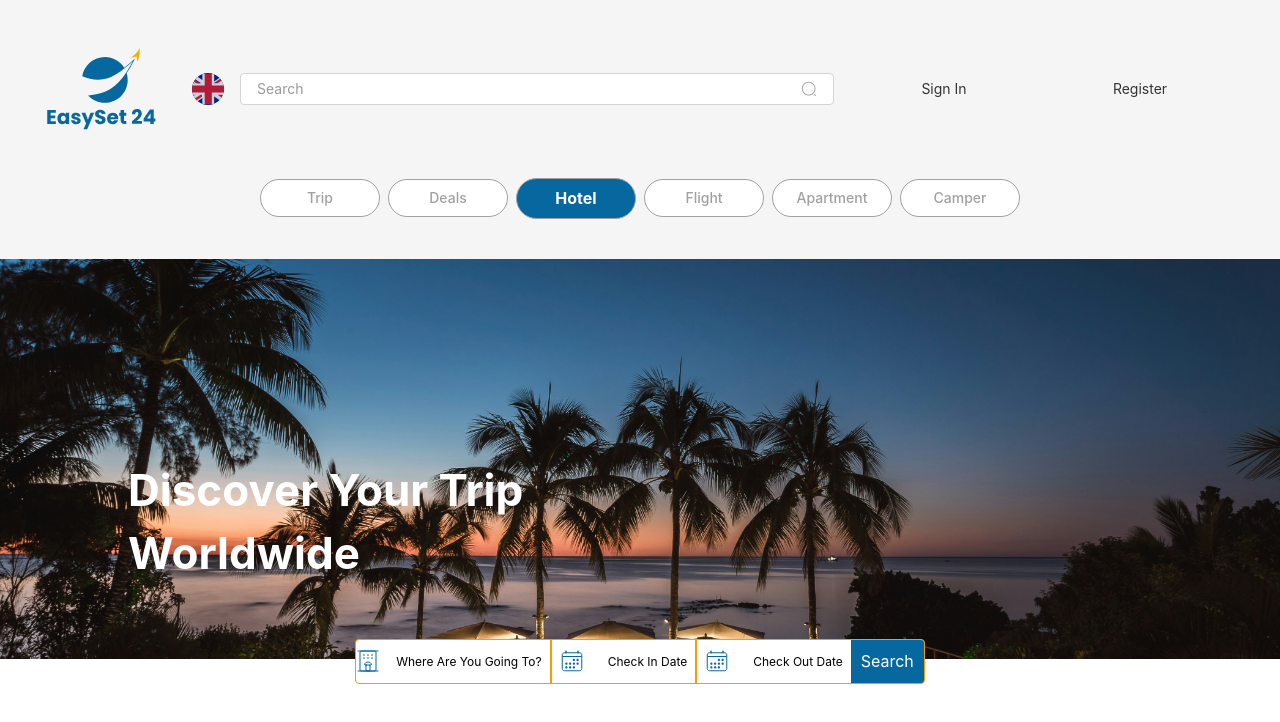
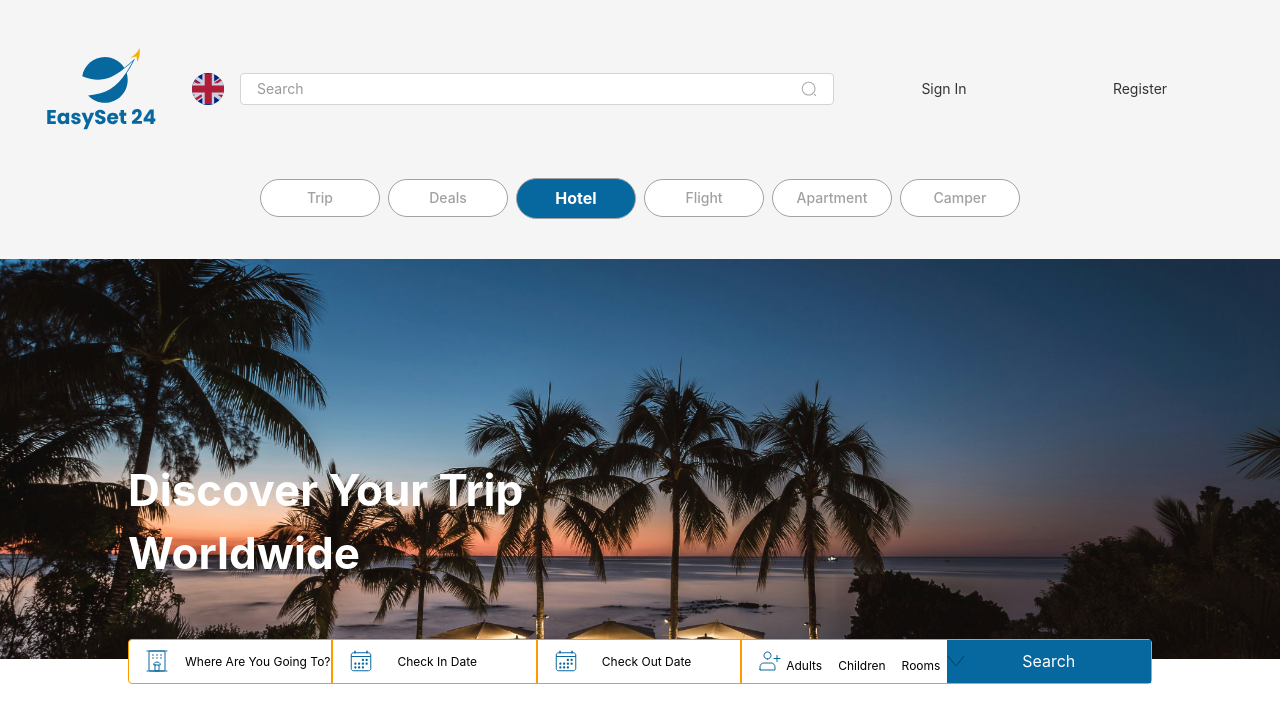
Before and after one commit to Rustemov02/booking, a React (Vite) app: page / in a window 1280 px wide. Shown: the top 722 px of the page. Built offline with nearby package versions, Linux system fonts and the light colour scheme.

Commit message:
Add BookingBar component with person count feature and modal; include arrow-down SVG; implement CSS module for styling

```diff
--- /dev/null
+++ b/src/components/bookingBar/bar.module.css
@@ -0,0 +1,13 @@
+.container{
+    display: grid;
+    grid-template-columns: repeat(auto-fit , minmax(0,1fr));
+    /* gap: 24px; */
+    width: 80%;
+    border: solid var(--color-amber-500) 1px;
+    background: white;
+    border-radius: 4px;
+    -webkit-border-radius: 4px;
+    -moz-border-radius: 4px;
+    -ms-border-radius: 4px;
+    -o-border-radius: 4px;
+}
--- a/src/components/bookingBar/bookingBar.tsx
+++ b/src/components/bookingBar/bookingBar.tsx
@@ -1,31 +1,43 @@
 import HotelIcon from "../../assets/svg/hotel.svg";
-// import AddPeople from "../../assets/svg/peopleAdd.svg";
+import peopleAdd from "../../assets/svg/peopleAdd.svg";
 import CalendarIcon from "../../assets/svg/calendar.svg";
+import arrowDown from "../../assets/svg/arrow-down.svg";
+
 import { DatePicker } from "rsuite";
 import { useState } from "react";
+import styles from "./bar.module.css";
 
-const BookingBar = ({extraStyle } : {extraStyle?: string}) => {
+const BookingBar = ({ extraStyle }: { extraStyle?: string }) => {
   const [isCheckInModalOpen, setIsCheckInModalOpen] = useState(false);
   const [isCheckOutModalOpen, setIsCheckOutModalOpen] = useState(false);
   const [checkInDate, setCheckInDate] = useState<Date | null>(null);
   const [checkOutDate, setCheckOutDate] = useState<Date | null>(null);
+  const [isPersonalModalOpen, setIsPersonalModalOpen] =
+    useState<boolean>(false);
 
+
+    const Counter = () => {
+      return(
+        <div className="border rounded-sm">
+
+        </div>
+      )
+    }
   return (
-    <div className={`flex flex-row items-center w-fit rounded-[4px] border text-amber-500 overflow-hidden gap-2 bg-transparent ${extraStyle}`}>
+    <div className={`${styles.container} ${extraStyle}`}>
       {/* where are you going */}
-      <div className="pr-0 flex flex-row items-center gap-4 ">
+      <div className="pr-0 pl-4 flex flex-row items-center gap-4 border-r-2 border-amber-500 ">
         <img src={HotelIcon} alt="hotel" />
         <p className="text-[12px] text-[#000] font-normal">
           Where Are You Going To?
         </p>
       </div>
-      <div className="w-[2px] bg-amber-500 h-[43px] border"/>
       {/* Check In Date */}
       <div
-        className="flex flex-row items-center justify-between gap-6 relative w-auto cursor-pointer"
+        className="flex pl-4 border-r-2 border-amber-500 flex-row items-center justify-start gap-6 relative w-auto cursor-pointer"
         onClick={() => setIsCheckInModalOpen(true)}
       >
-        <img src={CalendarIcon} alt="person" />
+        <img src={CalendarIcon} alt="calendar" />
         <DatePicker
           open={isCheckInModalOpen}
           onClose={() => setIsCheckInModalOpen(false)}
@@ -41,7 +53,7 @@ const BookingBar = ({extraStyle } : {extraStyle?: string}) => {
             }
           }}
           cleanable={false}
-          className="absolute top-2 right-full"
+          className="absolute top-2"
           style={{ visibility: "hidden" }}
         />
         <p className="text-[12px] text-[#000] font-normal">{`${
@@ -50,10 +62,9 @@ const BookingBar = ({extraStyle } : {extraStyle?: string}) => {
             : checkInDate?.toLocaleDateString("tr-TR")
         }`}</p>
       </div>
-      <div className="w-[2px] bg-amber-500 h-[43px] border"/>
       {/* Check Out Date */}
       <div
-        className="flex flex-row items-center justify-between gap-6 relative w-auto cursor-pointer"
+        className="flex flex-row pl-4 border-r-2 border-amber-500 items-center justify-start gap-6 relative w-auto cursor-pointer"
         onClick={() => setIsCheckOutModalOpen(true)}
       >
         <img src={CalendarIcon} alt="person" />
@@ -73,7 +84,7 @@ const BookingBar = ({extraStyle } : {extraStyle?: string}) => {
             }
           }}
           cleanable={false}
-          className="absolute top-4 left-0"
+          className="absolute top-2"
           style={{ visibility: "hidden" }}
         />
         <p className="text-[12px] text-[#000] font-normal">{`${
@@ -81,6 +92,29 @@ const BookingBar = ({extraStyle } : {extraStyle?: string}) => {
             ? "Check Out Date"
             : checkOutDate?.toLocaleDateString("tr-TR")
         }`}</p>
+      </div>
+
+      {/* Person count */}
+      <div className="relative flex flex-row items-center justify-between px-4 gap-1">
+        <img src={peopleAdd} alt="person" />
+        <div className="flex flex-row items-end gap-4">
+          <p className="text-[12px] text-[#000] font-normal">Adults</p>
+          <p className="text-[12px] text-[#000] font-normal">Children</p>
+          <p className="text-[12px] text-[#000] font-normal">Rooms</p>
+        </div>
+        <img
+          src={arrowDown}
+          alt="arrowDown"
+          className="cursor-pointer"
+          onClick={() => setIsPersonalModalOpen(!isPersonalModalOpen)}
+        />
+        <div
+          className={`${
+            isPersonalModalOpen ? "opacity-100 max-h-auto" : "opacity-0 h-0"
+          } absolute top-12 right-0 p-4 bg-white rounded-sm transition-all duration-500 border w-full`}
+        >
+          <div><p>Yetişkin</p> </div>
+        </div>
       </div>
       {/* SEARCH */}
       <button className="p-[10px] bg-[#07689F]">
```
Also changed, not shown: src/assets/svg/arrow-down.svg (added).
